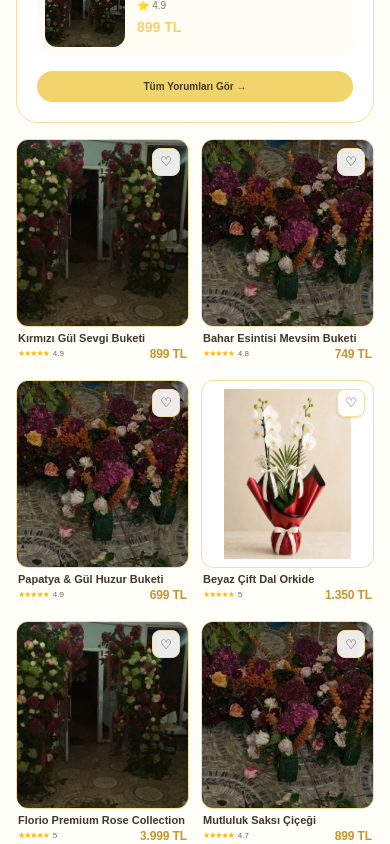
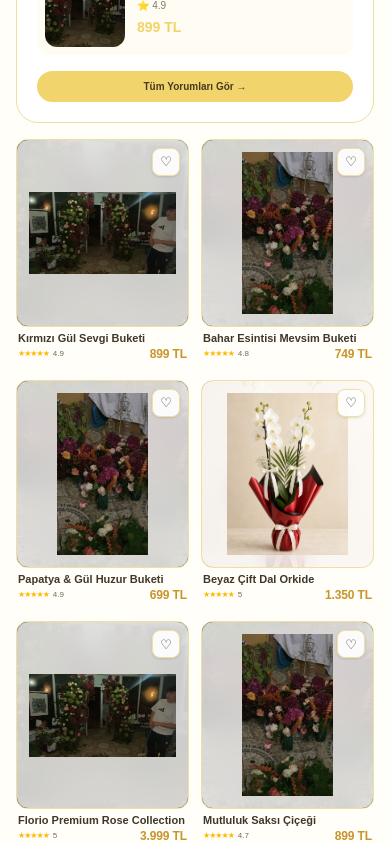
Before and after one commit to akturkvolkan75-design/FlorioTR, a Next.js app: page / in a window 390 px wide. Shown: the part 1240-2084 px from the top of the page. Built offline with nearby package versions, Linux system fonts and the light colour scheme; no server answers; the database is empty.

Commit message:
Standardize full product photo frames

```diff
--- a/components/home/FeaturedFlowers.tsx
+++ b/components/home/FeaturedFlowers.tsx
@@ -26,22 +26,27 @@ function ProductCard({ product, colors, isNight }: { product: Product; colors: C
   const titleColor = isNight ? "#FFF8EA" : "#40372B";
   const mutedColor = isNight ? "#CFC2AE" : "#746B5C";
   const priceColor = isNight ? "#F0C978" : "#C8952C";
-  const isOrchid = product.category === "Orkideler";
-
   return (
     <Link href={`/urunler/${product.slug}`} className="group block min-w-0">
       <div
         className="relative aspect-[4/4.35] overflow-hidden rounded-xl border transition duration-300 group-hover:-translate-y-0.5 group-hover:shadow-lg"
-        style={{ background: colors.card, borderColor: colors.cardBorder }}
+        style={{
+          background: colors.card,
+          borderColor: colors.cardBorder,
+          backgroundImage: `url(${product.image})`,
+          backgroundPosition: "center",
+          backgroundSize: "cover",
+        }}
       >
+        <div
+          className="absolute inset-0 backdrop-blur-md"
+          style={{ background: `${colors.card}C8` }}
+        />
+
         <img
           src={product.image}
           alt={product.name}
-          className={`h-full w-full transition duration-500 ${
-            isOrchid
-              ? "object-contain p-2 group-hover:scale-[1.015]"
-              : "object-cover group-hover:scale-[1.025]"
-          }`}
+          className="relative z-10 h-full w-full object-contain p-3 transition duration-500 group-hover:scale-[1.015]"
         />
 
         <button
@@ -51,7 +56,7 @@ function ProductCard({ product, colors, isNight }: { product: Product; colors: C
             e.stopPropagation();
           }}
           aria-label="Favorilere ekle"
-          className="absolute right-2 top-2 flex h-7 w-7 items-center justify-center rounded-lg border text-[13px] shadow-sm backdrop-blur transition hover:scale-105"
+          className="absolute right-2 top-2 z-20 flex h-7 w-7 items-center justify-center rounded-lg border text-[13px] shadow-sm backdrop-blur transition hover:scale-105"
           style={{
             background: `${colors.card}E8`,
             borderColor: colors.cardBorder,
--- a/components/home/ProductCard.tsx
+++ b/components/home/ProductCard.tsx
@@ -53,7 +53,6 @@ export default function ProductCard({
   const { theme } = useTheme();
 
   const colors = themes[theme].colors;
-  const isOrchid = product.category === "Orkideler";
 
 
 
@@ -104,15 +103,27 @@ export default function ProductCard({
 
       <div
 
-        className={`
+        className="
         relative
+        aspect-[3/4]
         overflow-hidden
-        ${isOrchid
-          ? "aspect-[3/4]"
-          : "h-56 sm:h-64 lg:h-72"}
-        `}
+        "
+
+        style={{
+          backgroundImage: `url(${product.image})`,
+          backgroundPosition: "center",
+          backgroundSize: "cover",
+        }}
 
       >
+
+        <div
+
+          className="absolute inset-0 backdrop-blur-md"
+
+          style={{ background: `${colors.card}C8` }}
+
+        />
 
 
 
@@ -126,38 +137,16 @@ export default function ProductCard({
 
           sizes="(max-width: 639px) 100vw, (max-width: 1023px) 50vw, 25vw"
 
-          className={`
+          className="
+          z-10
+          object-contain
+          p-3
           transition
           duration-700
-          ${isOrchid
-            ? "object-contain group-hover:scale-[1.015]"
-            : "object-cover group-hover:scale-110"}
-          `}
+          group-hover:scale-[1.015]
+          "
 
         />
-
-
-
-
-        {!isOrchid && (
-
-          <div
-
-            className="
-            absolute
-            inset-0
-            bg-gradient-to-t
-            from-black/50
-            via-transparent
-            to-transparent
-            "
-
-          />
-
-        )}
-
-
-
 
 
 
@@ -169,6 +158,7 @@ export default function ProductCard({
 
             className="
             absolute
+            z-20
             right-4
             top-4
             rounded-full
```
